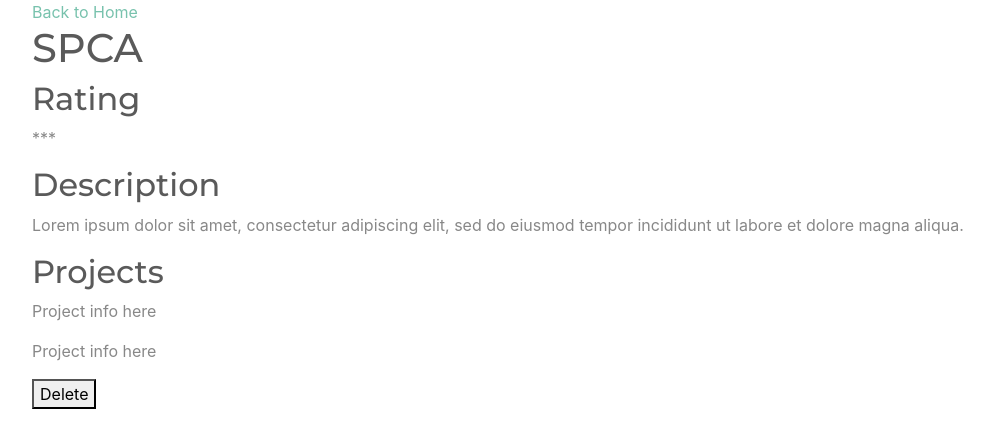
After one commit to bakedoatmeal/charity-tracker, a Flask app: page /charities/1 in a window 1280 px wide. The commit adds this page. Shown: the top 448 px of the page, without its empty margins (53-1042 px from the left). Run offline with Flask 2, Linux system fonts and the light colour scheme; some libraries are stand-ins or nearby versions.

Commit message:
added charity details

```diff
--- a/app.py
+++ b/app.py
@@ -10,15 +10,16 @@
 
 app = Flask(__name__)
 
+charities = [
+    { 'name': 'SPCA', 'description': 'Lorem ipsum dolor sit amet, consectetur adipiscing elit, sed do eiusmod tempor incididunt ut labore et dolore magna aliqua.', 'rating': 3, 'projects': [{}, {}], '_id': 1},
+    { 'name': 'Moisson Montreal', 'description': 'Lorem ipsum dolor sit amet, consectetur adipiscing elit, sed do eiusmod tempor incididunt ut labore et dolore magna aliqua.', 'rating': 4, 'projects': [{}, {}], '_id': 2},
+    { 'name': 'World Wildlife Fund', 'description': 'Lorem ipsum dolor sit amet, consectetur adipiscing elit, sed do eiusmod tempor incididunt ut labore et dolore magna aliqua.', 'rating': 5, 'projects': [{}, {}], '_id': 3}
+]
+
 @app.route('/')
 def index():
     """Return homepage"""
-    msg = "hello!"
-    return render_template('users_index.html', users=users.find())
-
-@app.route('/users')
-def users_index():
-    return render_template('users_index.html', users = users.find())
+    return render_template('users_index.html', users=users.find(), charities=charities)
 
 @app.route('/users/new')
 def users_new():
@@ -39,7 +40,7 @@
     """Show a single user's information."""
     user = users.find_one({'_id': ObjectId(user_id)})
     user_donations = donations.find({'user_id': ObjectId(user_id)})
-    return render_template('users_show.html', user = user, donations=user_donations)
+    return render_template('users_show.html', user = user, donations=user_donations, charities=charities)
 
 #TODO: Add update route for Users
 #TODO: Also, can make sub templates for html files
@@ -62,5 +63,14 @@
     # return redirect(url_for('users_show', user_id=request.form.get('user_id')))
     return redirect(url_for('users_show', user_id=request.form.get('user_id')))
 
+@app.route('/users/donations/<donation_id>', methods=['POST'])
+def donations_delete(donation_id):
+    donations.delete_one({'_id': ObjectId(donation_id)})
+    return redirect(url_for('users_show', user_id=request.form.get('user_id')))
+
+@app.route('/charities/<charity_id>')
+def charities_show(charity_id):
+    return render_template('charities_show.html', charity = charities[0])
+
 if __name__ == '__main__':
     app.run(debug=True)
--- /dev/null
+++ b/templates/charities_show.html
@@ -0,0 +1,27 @@
+{% extends 'base.html' %}
+
+{% block content %}
+<a href='/'>Back to Home</a>
+<h1>{{ charity.name }}</h1>
+
+<section>
+    <h2>Rating</h2>
+    <p>{{charity.rating * '*'}}</p>
+    <h2>Description</h2>
+    <p>{{ charity.description }}</p>
+</section>
+
+<section>
+    <h2>Projects</h2>
+    {% for project in charity.projects %}
+        <p>Project info here </p>
+    {% endfor %}
+</section>
+
+<p>
+    <form method='POST' action=''>
+        <button type='submit'>Delete</button>
+    </form>
+</p>
+
+{% endblock %}
--- a/templates/partials/donation.html
+++ b/templates/partials/donation.html
@@ -2,4 +2,8 @@
     <p>{{ donation.charity }}</p>
     <span>{{ donation.amount }}</span>
     <span>{{ donation.date }}</span>
+    <p><form method='POST' action='/users/donations/{{ donation._id }}'>
+        <input type='hidden' value='{{ user._id }}' name='user_id'/>
+        <button class='btn btn-primary' type='submit'>Delete</button>
+    </form></p>
 </li>
--- a/templates/users_index.html
+++ b/templates/users_index.html
@@ -10,4 +10,10 @@
         <small>{{ user.fullname }}</small>
     {% endfor %}
 
+
+    <h1>Browse Charities </h1>
+    {% for charity in charities %}
+        <p><a href='/charities/{{charity._id}}'>{{charity.name}}</a> {{charity.rating * '*'}}</p>
+    {% endfor %}
+
 {% endblock %}
```
